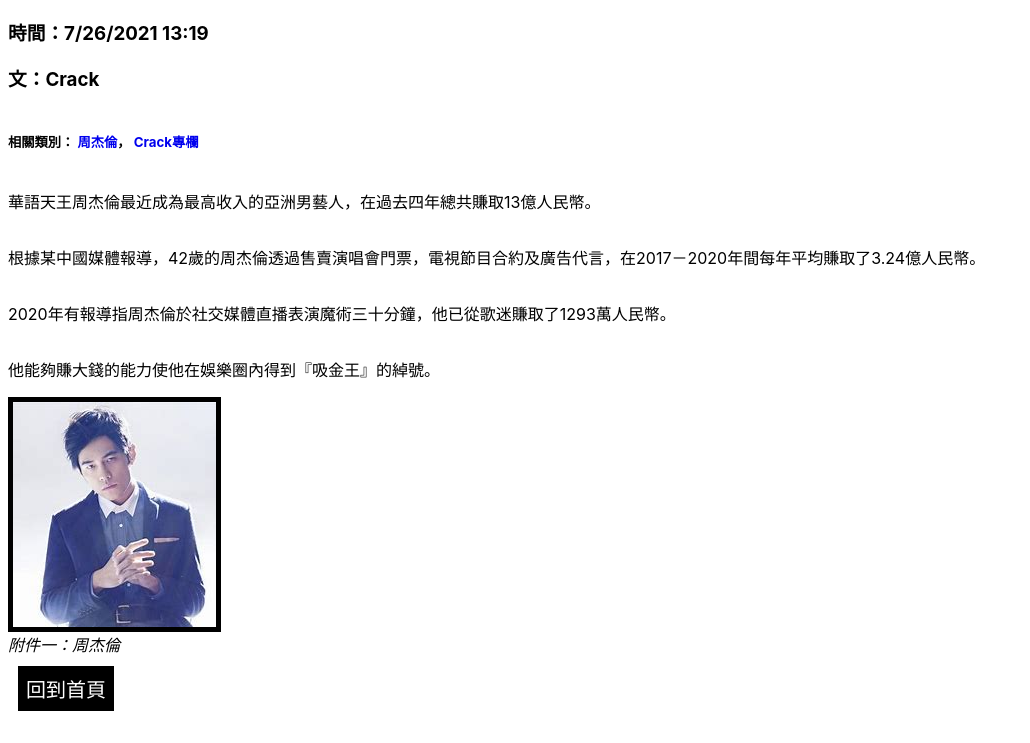
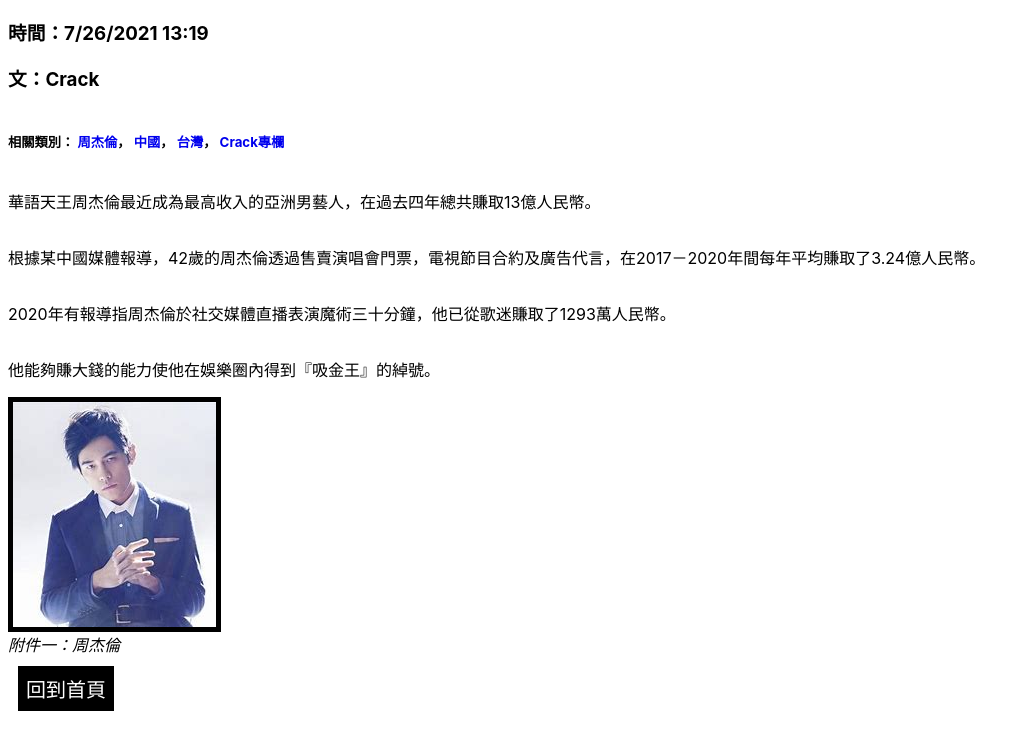
Before and after one commit to ARandomHongKongPerson/ARandomHongKongPerson.github.io, a plain HTML site: page 華語天王周杰倫成為吸金王.html in a window 1280 px wide. Shown: the part 57-800 px from the top of the page, without its empty margins (0-1030 px from the left). Drawn offline with Linux system fonts and the light colour scheme.

Commit message:
Update 華語天王周杰倫成為吸金王.html

```diff
--- a/華語天王周杰倫成為吸金王.html
+++ b/華語天王周杰倫成為吸金王.html
@@ -11,6 +11,8 @@
     <h3>文：Crack</h3><br>
     <h5>相關類別：
         <a href="search.html?s=周杰倫">周杰倫</a>，
+        <a href="search.html?s=中國">中國</a>，
+        <a href="search.html?s=台灣">台灣</a>，
         <a href="search.html?s=Crack專欄">Crack專欄</a>
     </h5><br>
     <p>華語天王周杰倫最近成為最高收入的亞洲男藝人，在過去四年總共賺取13億人民幣。</p><br>
```
